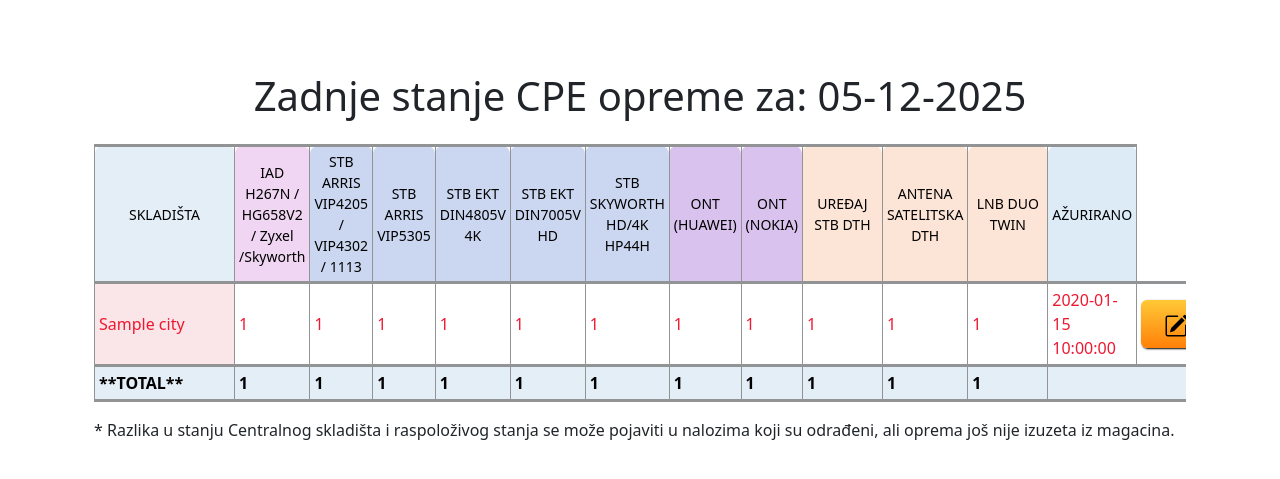
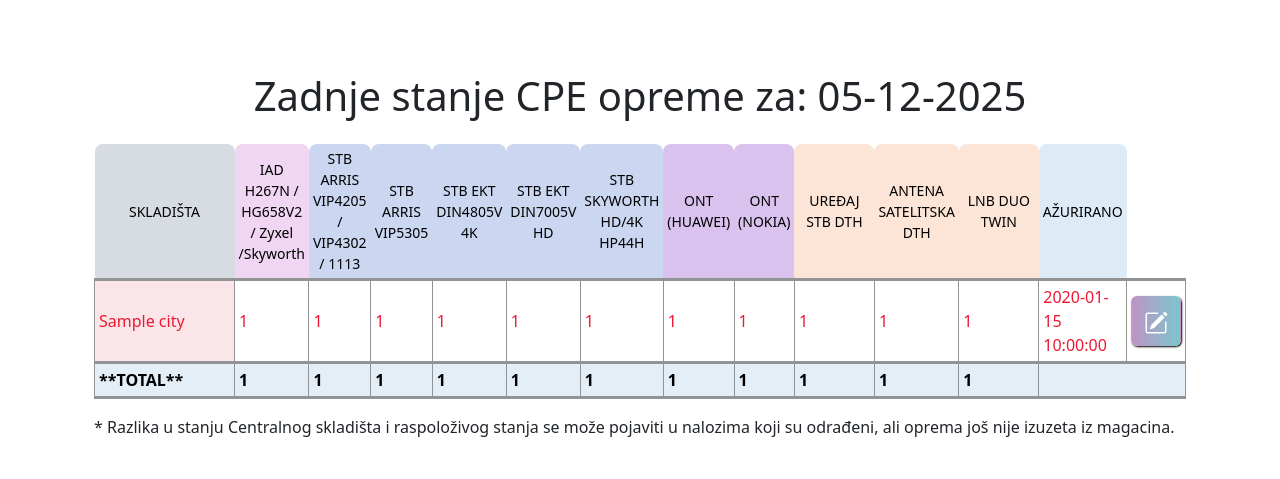
Before and after one commit to zorandasc/cpe_analiza_flask, a Flask app: page / in a window 1280 px wide. Shown: the part 87-566 px from the top of the page. Run offline with Flask 3, Linux system fonts and the light colour scheme; a user stored in the database is signed in; tables that the repository leaves empty hold one stand-in row (values such as "Sample post"); parts of the project's set-up code (start-up, migrations or seed data) failed here and were passed over; some libraries are stand-ins or nearby versions.

Commit message:
bojanje tabele

```diff
--- a/templates/home.html
+++ b/templates/home.html
@@ -8,8 +8,8 @@ styles %} {{ super() }}
     font-weight: 400;
     text-align: center;
     vertical-align: middle;
-    border-top-left-radius: 8px; /* top-left corner */
-    border-top-right-radius: 8px; /* top-right corner */
+    border-top-left-radius: 8px;
+    border-top-right-radius: 8px;
     font-size: 14px;
     border-bottom: 1px solid black;
   }
@@ -24,7 +24,7 @@ styles %} {{ super() }}
   .stanje-column {
     min-width: 140px;
     text-align: center;
-    background-color: #e4eef7 !important;
+    background-color: #d7dce2 !important;
   }
   .iad-column {
     background-color: #f0d6f2 !important;
@@ -54,7 +54,6 @@ styles %} {{ super() }}
   }
   .btn-custom-save {
     background: linear-gradient(to right, #be93c5, #7bc6cc);
-
     color: whitesmoke;
     box-shadow: 1px 1px 2px rgb(0, 0, 0);
   }
@@ -99,7 +98,6 @@ styles %} {{ super() }}
     max-width: 90px;
     /* Allows the text to flow to the next line */
     white-space: normal;
-
     text-align: center;
   }
   .table tr.red-row,
@@ -111,6 +109,7 @@ styles %} {{ super() }}
   .table tr.green-row,
   .table tr.green-row td {
     /*background-color: #def7eb !important;*/
+    color: #111 !important;
   }
   .red-bcg {
     background-color: #fae5e8 !important;
@@ -126,7 +125,7 @@ styles %} {{ super() }}
   }
 
   /* 1. Emphasize the Horizontal Borders (Top and Bottom of TD/TH) */
-  .table-emph-h-border th,
+
   .table-emph-h-border td {
     /* Set the border style for all sides first */
     border: 1px solid #919394;
@@ -230,7 +229,7 @@ styles %} {{ super() }}
             <!-- data-* attributes → store all the values of that row.-->
             <button
               type="button"
-              class="btn btn-edit"
+              class="btn btn-custom-save"
               data-bs-toggle="modal"
               data-bs-target="#editModal"
               data-id="{{ r.id }}"
@@ -248,7 +247,7 @@ styles %} {{ super() }}
               data-antenadth="{{ r.antena_dth }}"
               data-lnbduo="{{ r.lnb_duo }}"
             >
-              <span class="text-black fw-bold fs-4"
+              <span class="text-white fw-bold fs-4"
                 ><svg
                   xmlns="http://www.w3.org/2000/svg"
                   width="1em"
```
